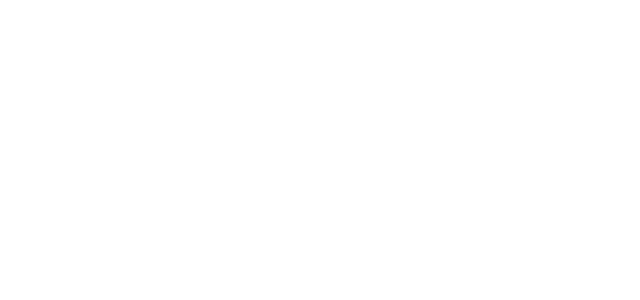
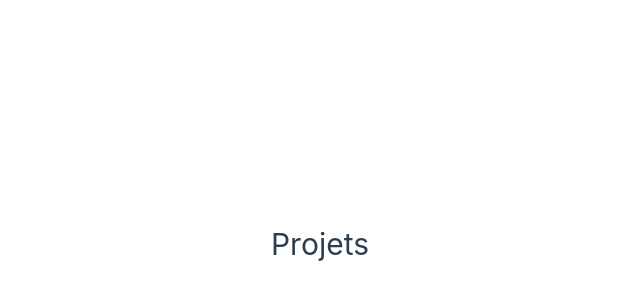
Before and after one commit to ArnaudDum/TechLinker-app, a Vue app: page /projets in a window 1280 px wide. Before the commit this address had no page. Shown: the part 156-456 px from the top of the page, without its empty margins (271-911 px from the left). Built offline with nearby package versions, Linux system fonts and the light colour scheme.

Commit message:
Routes et vues profil, projets, contact

```diff
--- a/src/router/index.js
+++ b/src/router/index.js
@@ -1,6 +1,9 @@
 import { createRouter, createWebHistory } from 'vue-router'
 
 const Home = () => import('../views/Home.vue')
+const Projects = () => import('../views/Projects.vue')
+const Profile = () => import('../views/Profile.vue')
+const Contact = () => import('../views/Contact.vue')
 
 const router = createRouter({
   routes: [
@@ -9,6 +12,24 @@
       name: 'Home',
       component: Home,
       meta: { title: 'Accueil' }
+    },
+    {
+      path: '/projets',
+      name: 'Projects',
+      component: Projects,
+      meta: { title: 'Projets' }
+    },
+    {
+      path: '/profil',
+      name: 'Profile',
+      component: Profile,
+      meta: { title: 'Profil' }
+    },
+    {
+      path: '/contact',
+      name: 'Contact',
+      component: Contact,
+      meta: { title: 'Contact' }
     }
   ],
   history: createWebHistory()
--- /dev/null
+++ b/src/views/Contact.vue
@@ -0,0 +1,7 @@
+<script setup>
+
+</script>
+
+<template>
+  <h1>Contact</h1>
+</template>
--- /dev/null
+++ b/src/views/Profile.vue
@@ -0,0 +1,7 @@
+<script setup>
+
+</script>
+
+<template>
+  <h1>Profil</h1>
+</template>
--- /dev/null
+++ b/src/views/Projects.vue
@@ -0,0 +1,7 @@
+<script setup>
+
+</script>
+
+<template>
+  <h1>Projets</h1>
+</template>
```
